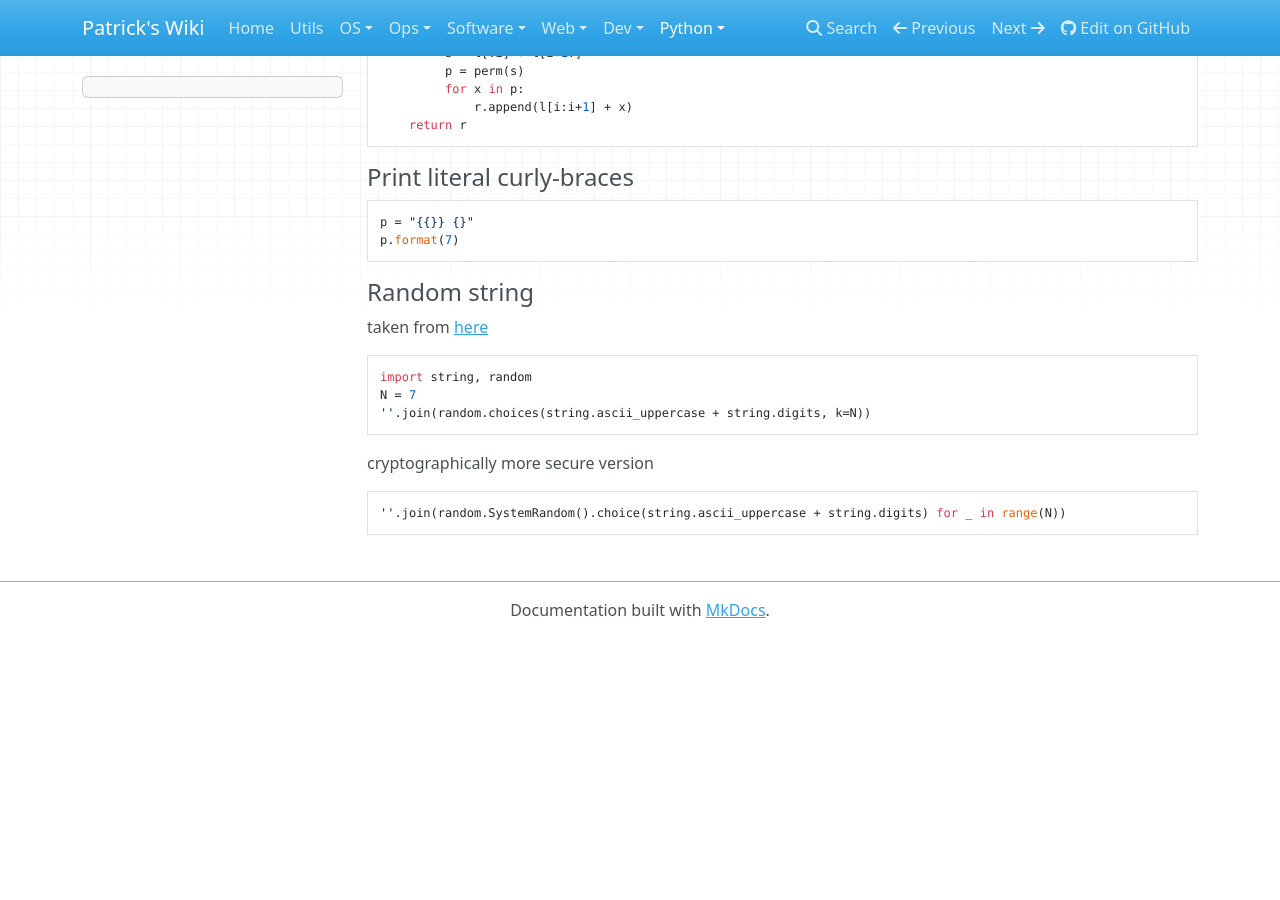
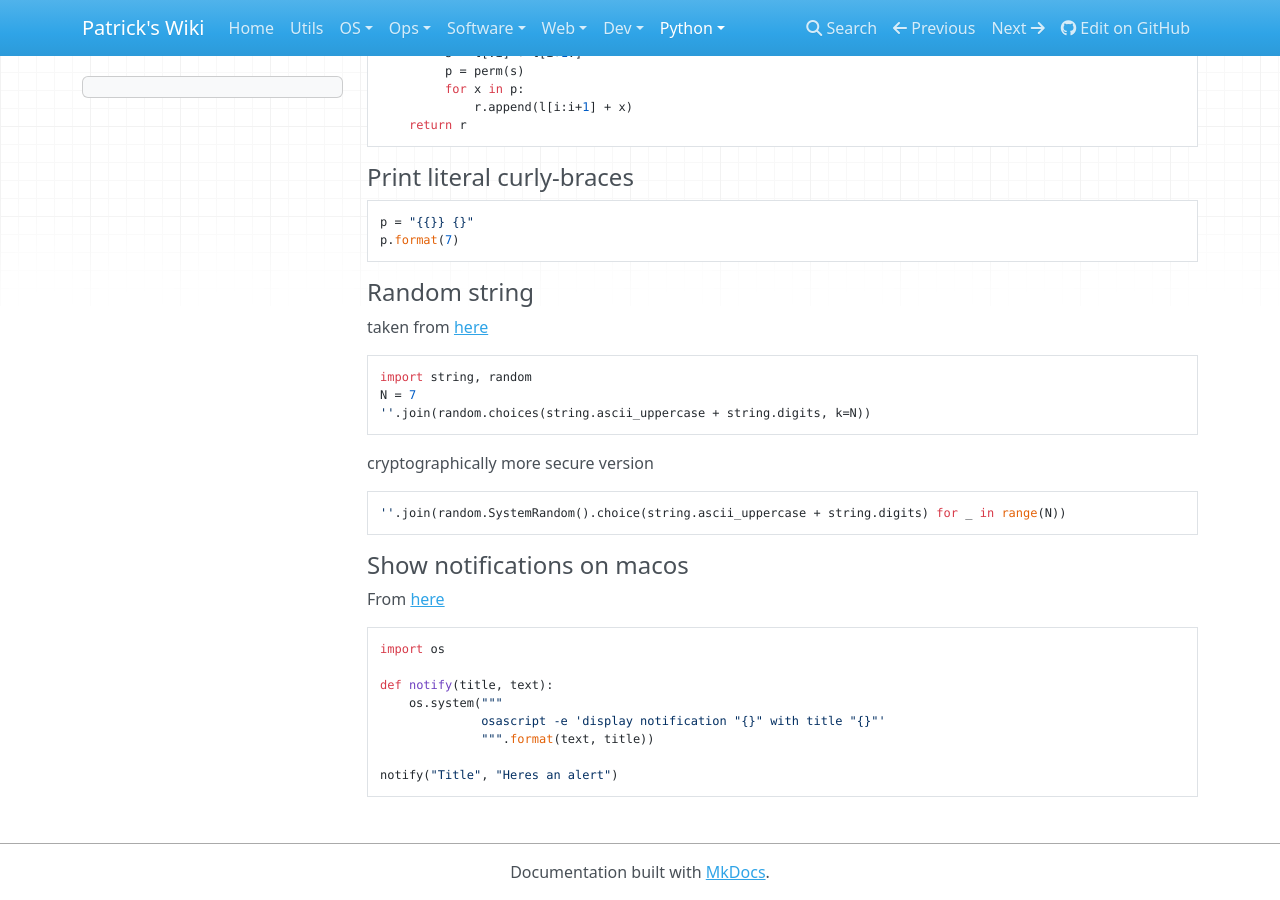
Before and after one commit to patsancu/wiki, an MkDocs documentation site: the page built from docs/python/snippets/Python-misc.md, in a window 1280 px wide and 900 px high, scrolled down 909 px. Built offline with MkDocs 1.6.1, drawn with Linux system fonts in a browser that asks for light colours; nearby versions of some CDN libraries; before the commit the page ends 1547 px from its top, so only the background shows below that.

Commit message:
python: Show notifications on macos

````diff
--- a/docs/python/snippets/Python-misc.md
+++ b/docs/python/snippets/Python-misc.md
@@ -65,3 +65,17 @@ cryptographically more secure version
 ```python
 ''.join(random.SystemRandom().choice(string.ascii_uppercase + string.digits) for _ in range(N))
 ```
+
+#### Show notifications on macos
+
+From [here](https://stackoverflow.com/a/41318195/2769307)
+```python
+import os
+
+def notify(title, text):
+    os.system("""
+              osascript -e 'display notification "{}" with title "{}"'
+              """.format(text, title))
+
+notify("Title", "Heres an alert")
+```
````
